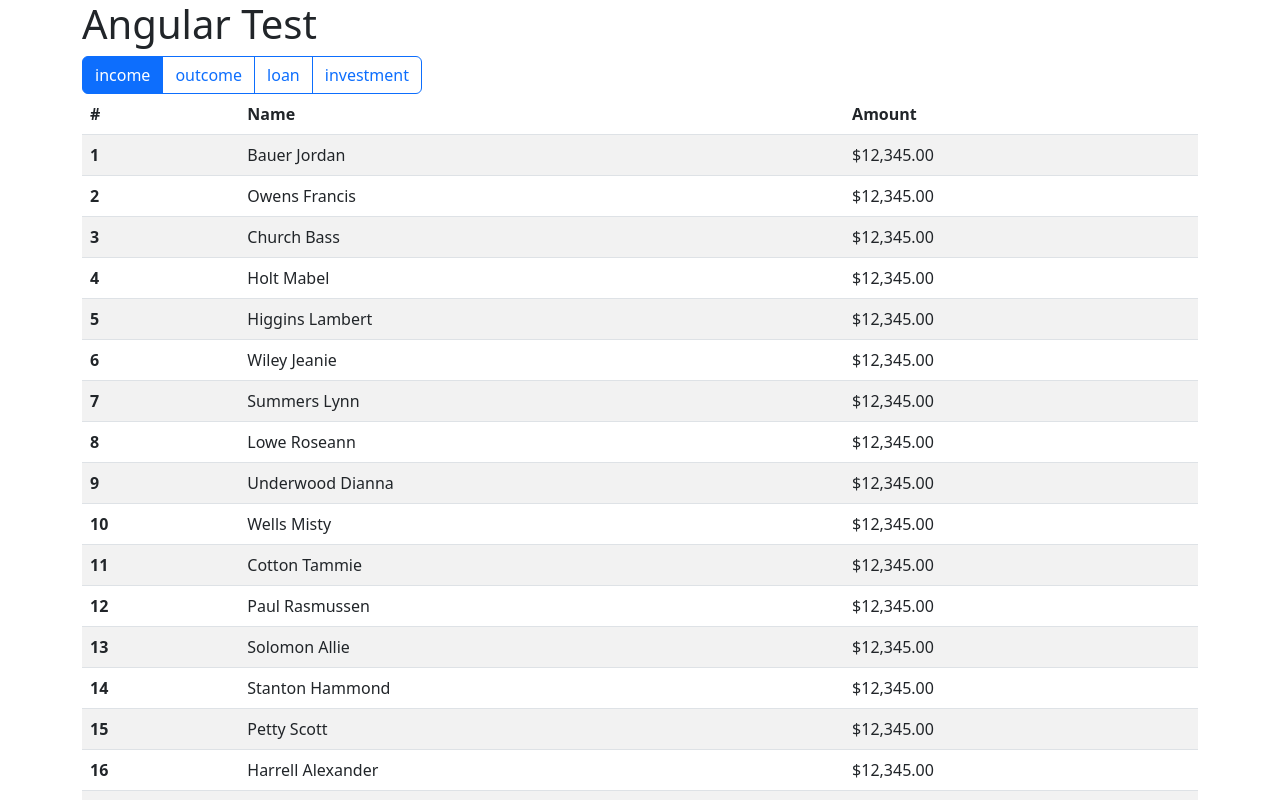
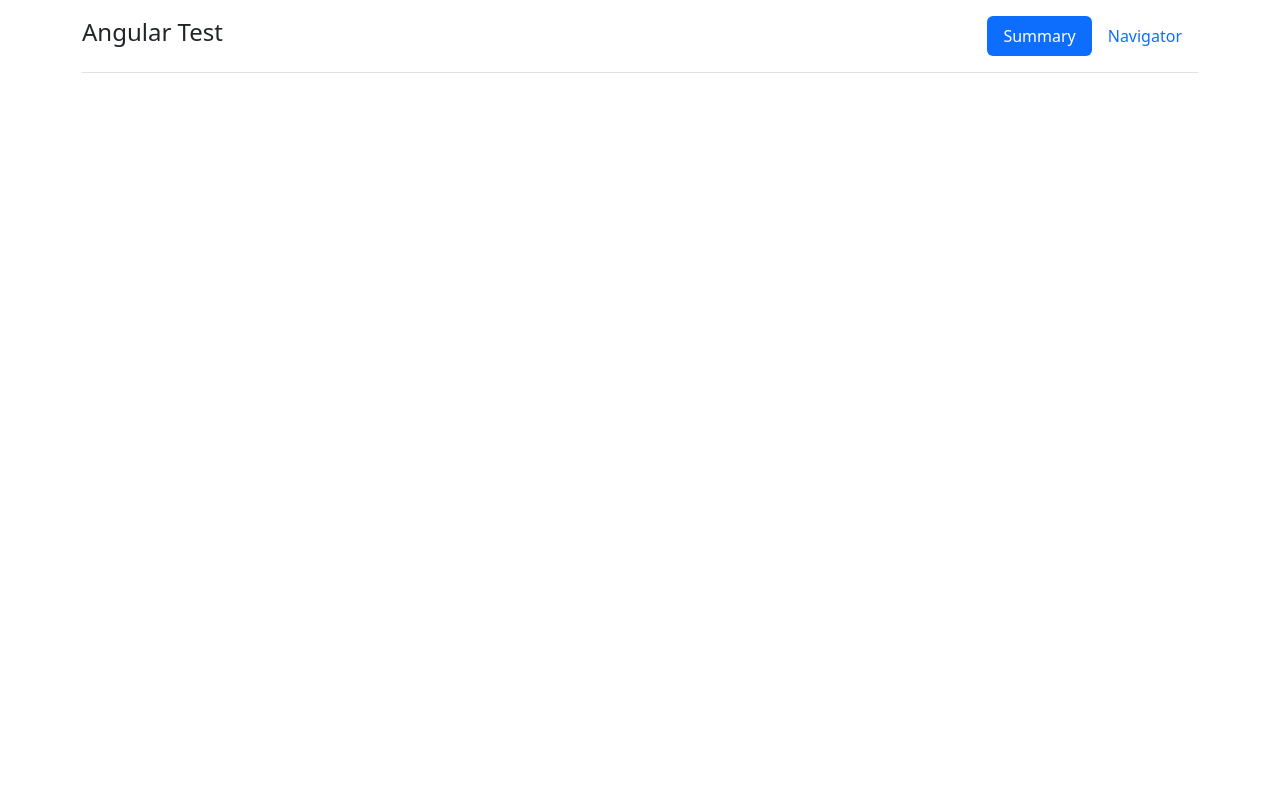
Before and after one commit to mitrofanzxc/angular-test, an Angular app: page /summary in a window 1280 px wide. Before the commit this address led to /. Shown: the top 800 px of the page. Built offline with nearby package versions, Linux system fonts and the light colour scheme.

Commit message:
feat: add routing

```diff
--- a/src/app/app-routing.module.ts
+++ b/src/app/app-routing.module.ts
@@ -1,10 +1,16 @@
 import { NgModule } from '@angular/core';
 import { RouterModule, Routes } from '@angular/router';
+import { SummaryComponent } from './components/summary/summary.component';
+import { NavigatorComponent } from './components/navigator/navigator.component';
 
-const routes: Routes = [];
+const routes: Routes = [
+  { path: '', redirectTo: '/summary', pathMatch: 'full' },
+  { path: 'summary', component: SummaryComponent },
+  { path: 'navigator', component: NavigatorComponent },
+];
 
 @NgModule({
   imports: [RouterModule.forRoot(routes)],
-  exports: [RouterModule]
+  exports: [RouterModule],
 })
-export class AppRoutingModule { }
+export class AppRoutingModule {}
--- a/src/app/app.component.html
+++ b/src/app/app.component.html
@@ -1,4 +1,25 @@
 <div class="container">
-  <h1>{{ title | titlecase }}</h1>
-  <app-table></app-table>
+  <header
+    class="d-flex flex-wrap justify-content-center py-3 mb-4 border-bottom"
+  >
+    <a
+      routerLink="/summary"
+      class="d-flex align-items-center mb-3 mb-md-0 me-md-auto text-dark text-decoration-none"
+    >
+      <h1 class="fs-4">{{ title | titlecase }}</h1>
+    </a>
+    <nav>
+      <ul class="nav nav-pills">
+        <li class="nav-item">
+          <a routerLink="/summary" class="nav-link active" aria-current="page"
+            >Summary</a
+          >
+        </li>
+        <li class="nav-item">
+          <a routerLink="/navigator" class="nav-link">Navigator</a>
+        </li>
+      </ul>
+    </nav>
+  </header>
+  <router-outlet></router-outlet>
 </div>
--- a/src/app/app.module.ts
+++ b/src/app/app.module.ts
@@ -5,11 +5,11 @@ import { FormsModule } from '@angular/forms';
 
 import { AppRoutingModule } from './app-routing.module';
 import { AppComponent } from './app.component';
-import { TableComponent } from './components/table/table.component';
+import { NavigatorComponent } from './components/navigator/navigator.component';
 import { NgbModule } from '@ng-bootstrap/ng-bootstrap';
 
 @NgModule({
-  declarations: [AppComponent, TableComponent],
+  declarations: [AppComponent, NavigatorComponent],
   imports: [
     BrowserModule,
     HttpClientModule,
--- a/src/app/components/table/table.component.html
+++ b/src/app/components/navigator/navigator.component.html
@@ -1,5 +1,5 @@
 <div
-  class="btn-group"
+  class="btn-group w-100"
   role="group"
   aria-label="radio toggle button group"
   (change)="filterData($event)"
@@ -14,7 +14,7 @@
       [value]="button.value"
       [checked]="button.checked"
     />
-    <label class="btn btn-outline-primary" [for]="button.id">{{
+    <label class="btn btn-outline-dark" [for]="button.id">{{
       button.value
     }}</label>
   </ng-container>
--- /dev/null
+++ b/src/app/components/summary/summary.component.ts
@@ -0,0 +1,11 @@
+import { Component, OnInit } from '@angular/core';
+
+@Component({
+  selector: 'app-summary',
+  templateUrl: './summary.component.html',
+})
+export class SummaryComponent implements OnInit {
+  constructor() {}
+
+  ngOnInit() {}
+}
```
Also changed, not shown: src/app/components/navigator/navigator.component.ts (renamed from src/app/components/table/table.component.ts, +5 -5 lines), src/app/components/summary/summary.component.html (added).
